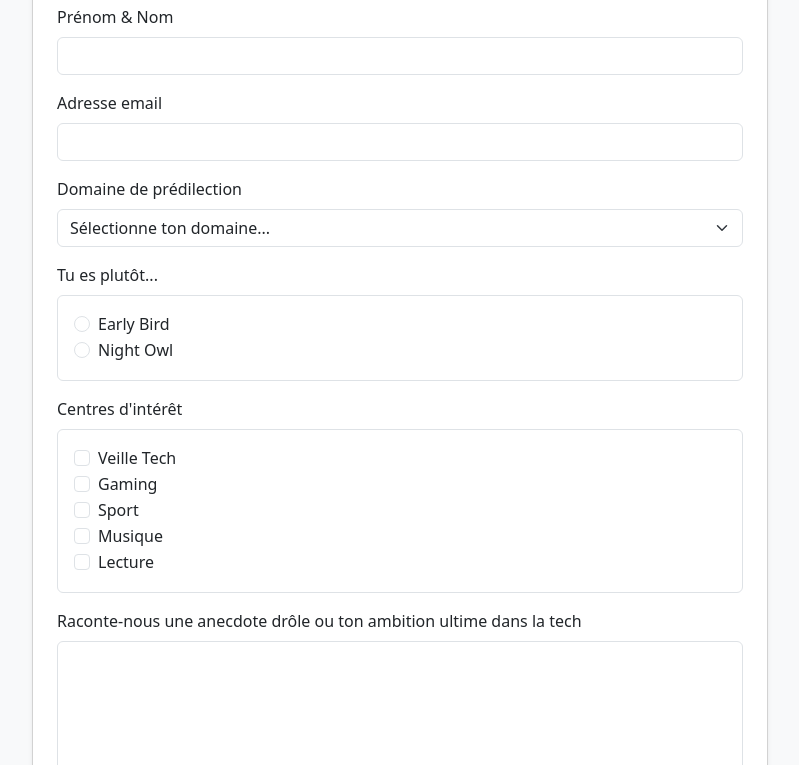
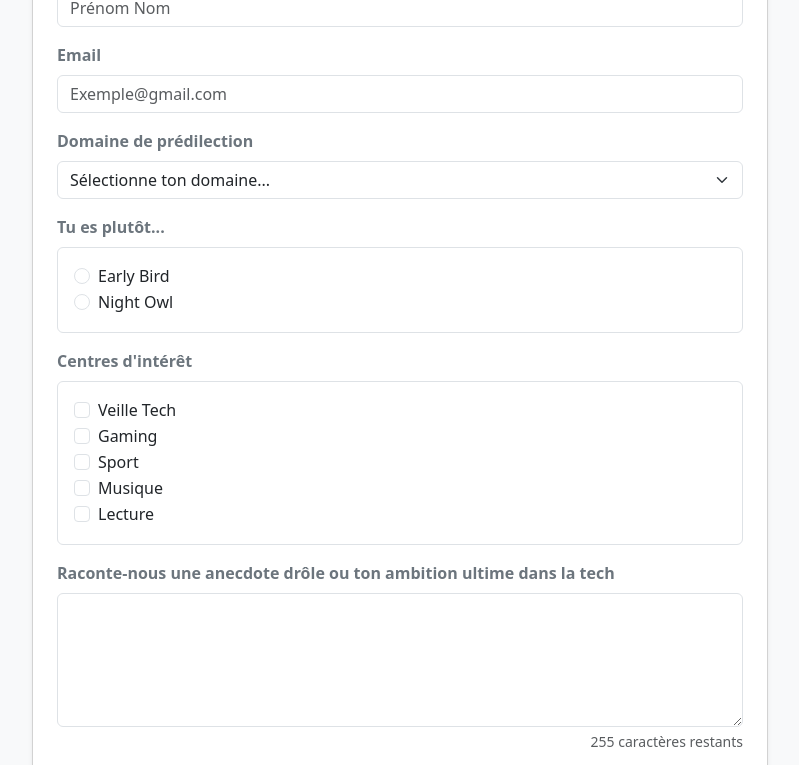
Before and after one commit to Dadowatt/Validation-Clinique-formulaire, a plain HTML site: page index.html in a window 1280 px wide. Shown: the part 140-905 px from the top of the page, without its empty margins (240-1039 px from the left). Drawn offline with nearby package versions, Linux system fonts and the light colour scheme.

Commit message:
mise à jour des contrôles de saisie utilisateur

```diff
--- a/index.html
+++ b/index.html
@@ -3,132 +3,67 @@
 <head>
     <meta charset="UTF-8">
     <meta name="viewport" content="width=device-width, initial-scale=1.0">
-
-    <title>Mieux se connaître</title>
-
+    <title>Document</title>
     <link href="https://cdn.jsdelivr.net/npm/bootstrap@5.3.3/dist/css/bootstrap.min.css" rel="stylesheet">
-
     <link rel="stylesheet" href="style.css">
 </head>
 
 <body class="bg-light">
-
     <div class="container py-5">
-
         <div class="row justify-content-center">
-
             <div class="col-lg-8">
-
                 <div class="card shadow-sm">
-
                     <div class="card-body p-4">
-
-                        <h1 class="text-center mb-4">
-                            Mieux se connaître
-                        </h1>
+                        <h1 class="text-center mb-4"></h1>
 
                         <form id="profileForm" novalidate>
 
                             <div class="mb-3">
-
-                                <label for="fullname" class="form-label">
-                                    Prénom & Nom
-                                </label>
-
-                                <input type="text" id="fullname" class="form-control">
-
+                                <label for="fullname" class="form-label fw-bold text-secondary">Prénom & Nom </label>
+                                <input type="text" id="fullname" class="form-control" placeholder="Prénom Nom">
                                 <div class="invalid-feedback"></div>
-
                             </div>
 
                             <div class="mb-3">
+                                <label for="email" class="form-label fw-bold text-secondary">Email</label>
+                                <input type="email" id="email" class="form-control" placeholder="Exemple@gmail.com">
+                                <div class="invalid-feedback"></div>
+                            </div>
 
-                                <label for="email" class="form-label">
-                                    Adresse email
-                                </label>
-
-                                <input type="email" id="email" class="form-control">
-
-                                <div class="invalid-feedback"></div>
-
-                            </div>
                             <div class="mb-3">
-
-                                <label for="domain" class="form-label">
-                                    Domaine de prédilection
-                                </label>
-
+                                <label for="domain" class="form-label fw-bold text-secondary">Domaine de prédilection</label>
                                 <select id="domain" class="form-select">
-
-                                    <option value="">
-                                        Sélectionne ton domaine...
-                                    </option>
-
-                                    <option value="Front-End">
-                                        Front-End
-                                    </option>
-
-                                    <option value="Back-End">
-                                        Back-End
-                                    </option>
-
-                                    <option value="Design/UX">
-                                        Design / UX
-                                    </option>
-
-                                    <option value="Data">
-                                        Data
-                                    </option>
-
+                                    <option value="">Sélectionne ton domaine...</option>
+                                    <option value="Front-End">Front-End</option>
+                                    <option value="Back-End">Back-End</option>
+                                    <option value="Design/UX">Design / UX</option>
+                                    <option value="Data">Data</option>
                                 </select>
 
                                 <div class="invalid-feedback"></div>
-
                             </div>
 
                             <div class="mb-3">
-
-                                <label class="form-label d-block">
-                                    Tu es plutôt...
-                                </label>
-
+                                <label class="form-label d-block fw-bold text-secondary">Tu es plutôt...</label>
                                 <div id="workStyleGroup" class="border rounded p-3">
-
                                     <div class="form-check">
-
                                         <input class="form-check-input" type="radio" name="workStyle" value="Early Bird"
                                             id="morning">
-
-                                        <label class="form-check-label" for="morning">
-                                            Early Bird
-                                        </label>
-
+                                        <label class="form-check-label" for="morning">Early Bird</label>
                                     </div>
 
                                     <div class="form-check">
-
                                         <input class="form-check-input" type="radio" name="workStyle" value="Night Owl"
                                             id="night">
-
-                                        <label class="form-check-label" for="night">
-                                            Night Owl
-                                        </label>
-
+                                        <label class="form-check-label" for="night">Night Owl</label>
                                     </div>
-
                                 </div>
 
-                                <small id="radioError" class="text-danger">
-                                </small>
-
+                                <small id="radioError" class="text-danger"></small>
                             </div>
 
                             <div class="mb-3">
-
-                                <label class="form-label d-block">
-                                    Centres d'intérêt
-                                </label>
-
+                                <label class="form-label d-block fw-bold text-secondary">Centres d'intérêt</label>
                                 <div id="interestsGroup" class="border rounded p-3">
 
                                     <div class="form-check">
@@ -158,56 +93,30 @@
 
                                 </div>
 
-                                <small id="checkboxError" class="text-danger">
-                                </small>
+                                <small id="checkboxError" class="text-danger"></small>
 
                             </div>
-
                             <div class="mb-3">
-
-                                <label for="bio" class="form-label">
-
-                                    Raconte-nous une anecdote drôle ou ton ambition ultime dans la tech
-
-                                </label>
-
+                                <label for="bio" class="form-label fw-bold text-secondary">Raconte-nous une anecdote drôle ou ton ambition
+                                    ultime dans la tech</label>
                                 <textarea id="bio" rows="5" maxlength="255" class="form-control"></textarea>
-
                                 <div class="d-flex justify-content-end mt-1">
-
-                                    <small id="charCounter" class="text-muted">
-                                        255 caractères restants
-                                    </small>
-
+                                    <small id="charCounter" class="text-muted">255 caractères restants</small>
                                 </div>
-
                                 <div class="invalid-feedback"></div>
-
                             </div>
 
-                            <button type="submit" class="btn btn-primary w-100">
-
-                                Créer mon profil
-
-                            </button>
+                            <button type="submit" class="btn btn-primary w-100">Créer mon profil</button>
 
                         </form>
-
                     </div>
-
                 </div>
-
                 <div id="profileCardContainer" class="mt-4">
                 </div>
-
             </div>
-
         </div>
-
     </div>
 
     <script src="app.js"></script>
-
 </body>
-
 </html>
```
Also changed, not shown: app.js (+41 -115 lines).
